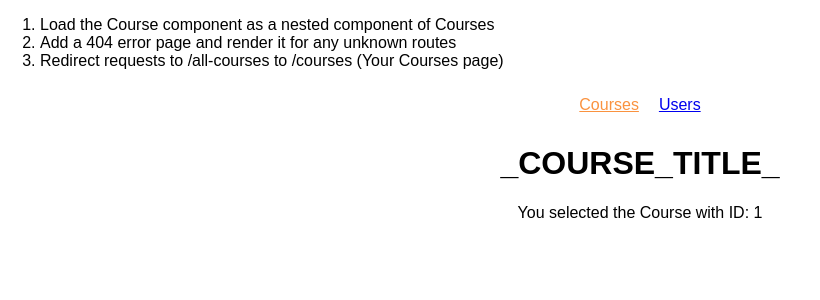
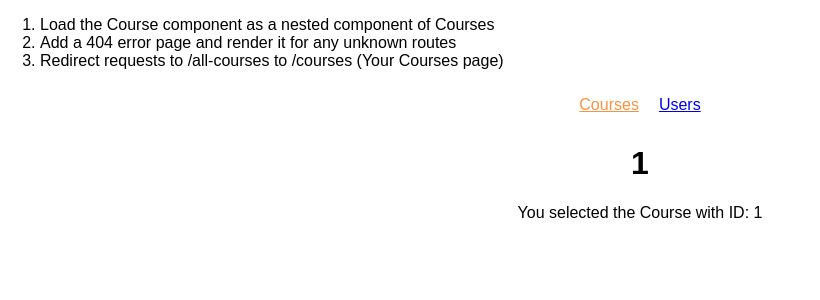
Before and after one commit to RaidenDilan/react-complete-guide-assignment-3, a React (Create React App) app: page /courses/1/1 in a window 1280 px wide. Shown: the top 300 px of the page, without its empty margins (0-820 px from the left). Built offline with nearby package versions, Linux system fonts and the light colour scheme; the HTML template or start-up script is replaced by a standard one.

Commit message:
Bonus points by passing it as query params (you need to manually parse them though)

```diff
--- a/src/App.js
+++ b/src/App.js
@@ -26,7 +26,7 @@ class App extends Component {
         </nav>
         <Switch>
           <Route path='/users' component={ Users } />
-          <Route path='/courses/:courseId' component={ Course } />
+          <Route path='/courses/:courseId/:courseTitle' component={ Course } />
           <Route path='/courses' component={ Courses } />
         </Switch>
       </div>
--- a/src/containers/Course/Course.js
+++ b/src/containers/Course/Course.js
@@ -4,7 +4,7 @@ class Course extends Component {
   render () {
     return (
       <div>
-        <h1>_COURSE_TITLE_</h1>
+        <h1>{ this.props.match.params.courseTitle }</h1>
         <p>You selected the Course with ID: { this.props.match.params.courseId }</p>
       </div>
     );
```
